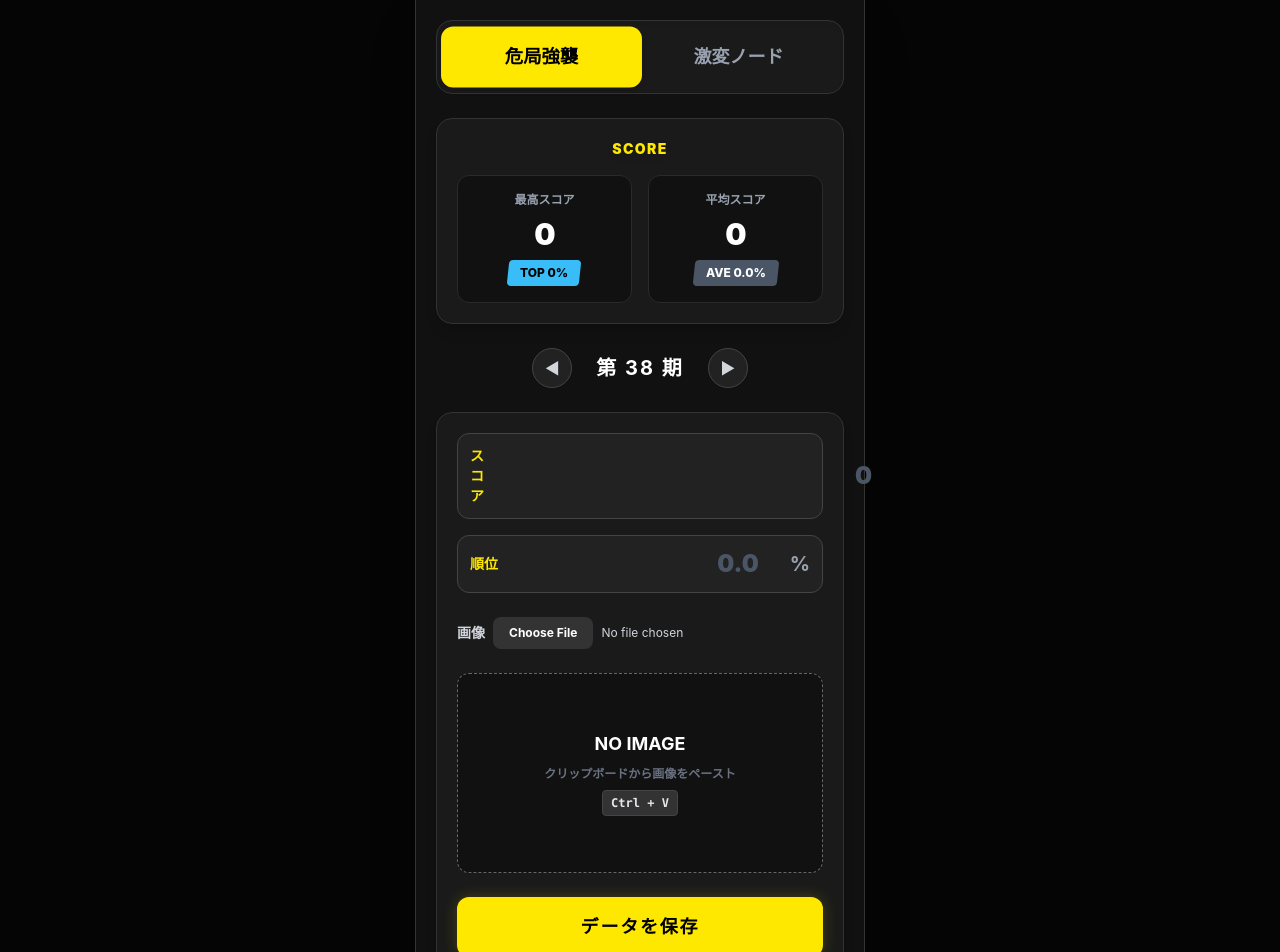
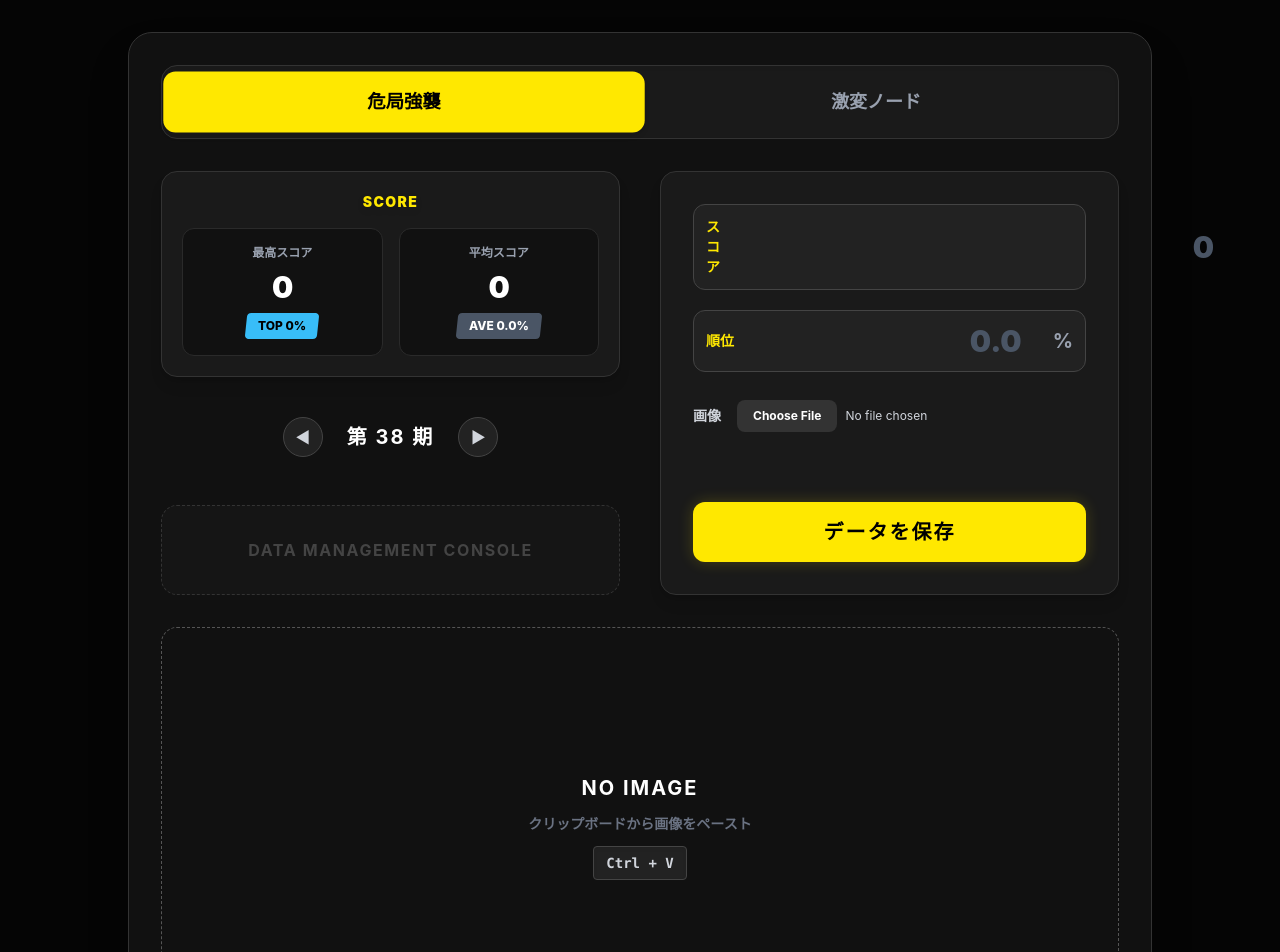
Before and after one commit to seazoo-nnatuna/ZZZ_Score_CrisisAssault, a React (Vite) app: page / in a window 1280 px wide. Shown: the top 952 px of the page. Built offline with nearby package versions, Linux system fonts and the light colour scheme; no server answers; the database is empty.

Commit message:
デザイン調整

```diff
--- a/src/App.jsx
+++ b/src/App.jsx
@@ -117,26 +117,53 @@ export default function App() {
     }
   };
 
-  // ▼ がレイアウト
+  // ▼ ここから下がレイアウトの要（かなめ）です
   return (
-    // 一番外側の背景を「深い紺色 (bg-blue-950)」に変更
-    <div className="bg-[#050505] min-h-screen w-full flex justify-center text-white font-sans select-none">
+    <div className="bg-[#050505] min-h-screen w-full flex justify-center items-start text-white font-sans select-none lg:p-8">
 
-      {/* 2. アプリの本体枠を「少し明るい紺色 (bg-blue-900)」に変更し、枠線も青系 (border-blue-800) に */}
-      <div className="w-full max-w-[450px] bg-[#111111] min-h-screen border-x border-[#333] shadow-2xl p-4 sm:p-5">
+      <div className="w-full max-w-[450px] lg:max-w-5xl bg-[#111111] min-h-screen lg:min-h-fit lg:rounded-3xl border-x lg:border border-[#333] shadow-2xl p-4 sm:p-5 lg:p-8">
 
         <HeaderTabs activeMode={activeMode} setActiveMode={setActiveMode} />
+
+        <div className="grid grid-cols-1 lg:grid-cols-2 gap-8 lg:gap-10 mt-6 lg:mt-8">
+          {/* 左カラム：スコアサマリー ＆ 期の切り替え */}
+          <div className="flex flex-col gap-4">
             <ScoreSummary highestRecord={highestRecord} averageScore={averageScore} averageRank={averageRank} />
             <SeasonNav currentSeason={currentSeason} setCurrentSeason={setCurrentSeason} />
+
+            <div className="hidden lg:flex flex-1 items-center justify-center border border-dashed border-[#333] rounded-2xl bg-[#151515] text-[#444] font-bold tracking-widest mt-2 p-8">
+              DATA MANAGEMENT CONSOLE
+            </div>
+          </div>
+
+          {/* 右カラム：データ入力フォーム */}
+          <div className="flex flex-col h-full">
             <ScoreForm
               score={score} setScore={setScore}
               rank={rank} setRank={setRank}
               handleImageChange={handleImageChange}
-          imagePreview={imagePreview}
               handleSave={handleSave}
               isSubmitting={isSubmitting} isLoading={isLoading} currentRecordId={currentRecordId}
             />
           </div>
         </div>
+
+        {/* 【新規】全幅の画像プレビューエリアを下部に配置 */}
+        <div className="mt-8 border border-dashed border-[#555] rounded-2xl min-h-[250px] lg:min-h-[400px] flex items-center justify-center p-4 bg-[#111] overflow-hidden relative">
+          {imagePreview ? (
+            <img src={imagePreview} alt="リザルトプレビュー" className="max-w-full max-h-[600px] object-contain rounded-lg shadow-2xl shadow-black" />
+          ) : (
+            <div className="text-center text-gray-400">
+              <div className="text-xl font-bold mb-3 text-white tracking-widest">NO IMAGE</div>
+              <div className="text-sm font-bold text-gray-500">
+                クリップボードから画像をペースト <br />
+                <span className="inline-block mt-3 bg-[#222] px-3 py-1.5 rounded text-gray-300 font-mono border border-[#444] shadow-inner">Ctrl + V</span>
+              </div>
+            </div>
+          )}
+        </div>
+
+      </div>
+    </div>
   );
 }
--- a/src/components/ScoreForm.jsx
+++ b/src/components/ScoreForm.jsx
@@ -1,12 +1,11 @@
 import React from 'react';
 
 export default function ScoreForm({
-  score, setScore, rank, setRank, handleImageChange, imagePreview, handleSave, isSubmitting, isLoading, currentRecordId
+  score, setScore, rank, setRank, handleImageChange, handleSave, isSubmitting, isLoading, currentRecordId
 }) {
   return (
-    <div className="bg-[#1a1a1a] p-5 rounded-2xl border border-[#333] shadow-lg mb-6">
-      <div className="flex flex-col items-center mb-6">
-        <div className="w-full space-y-4">
+    <div className="bg-[#1a1a1a] p-5 lg:p-8 rounded-2xl border border-[#333] shadow-lg flex flex-col justify-between h-full">
+      <div className="w-full space-y-5 mb-8">
 
         <div className="flex items-center justify-between bg-[#222] p-3 rounded-xl border border-[#444] focus-within:border-[#ffe800] transition-colors">
           <span className="w-16 text-left text-sm font-bold text-[#ffe800]">スコア</span>
@@ -14,7 +13,7 @@ export default function ScoreForm({
             type="number"
             value={score}
             onChange={(e) => setScore(e.target.value)}
-              className="flex-1 bg-transparent px-2 text-right text-2xl text-white font-black focus:outline-none placeholder-gray-600"
+            className="flex-1 bg-transparent px-2 text-right text-2xl lg:text-3xl text-white font-black focus:outline-none placeholder-gray-600"
             placeholder="0"
           />
         </div>
@@ -27,7 +26,7 @@ export default function ScoreForm({
               step="0.1"
               value={rank}
               onChange={(e) => setRank(e.target.value)}
-                className="w-full bg-transparent px-2 text-right text-2xl text-white font-black focus:outline-none placeholder-gray-600"
+              className="w-full bg-transparent px-2 text-right text-2xl lg:text-3xl text-white font-black focus:outline-none placeholder-gray-600"
               placeholder="0.0"
             />
             <span className="font-bold text-gray-400 text-xl">%</span>
@@ -35,7 +34,7 @@ export default function ScoreForm({
         </div>
 
         <div className="flex items-center justify-between pt-2">
-            <span className="text-gray-300 font-bold text-sm whitespace-nowrap mr-2">画像</span>
+          <span className="text-gray-300 font-bold text-sm whitespace-nowrap mr-4">画像</span>
           <input
             type="file"
             accept="image/*"
@@ -45,26 +44,11 @@ export default function ScoreForm({
         </div>
 
       </div>
-      </div>
-
-      <div className="border border-dashed border-[#666] rounded-xl min-h-[200px] flex items-center justify-center p-2 mb-6 bg-[#111] overflow-hidden relative">
-        {imagePreview ? (
-          <img src={imagePreview} alt="リザルトプレビュー" className="max-w-full max-h-[250px] object-contain rounded-lg shadow-black/50 shadow-inner" />
-        ) : (
-          <div className="text-center text-gray-400">
-            <div className="text-lg font-bold mb-2 text-white">NO IMAGE</div>
-            <div className="text-xs font-bold text-gray-500">
-              クリップボードから画像をペースト <br />
-              <span className="inline-block mt-2 bg-[#333] px-2 py-1 rounded text-gray-200 font-mono border border-[#444]">Ctrl + V</span>
-            </div>
-          </div>
-        )}
-      </div>
 
       <button
         onClick={handleSave}
         disabled={isSubmitting || isLoading}
-        className={`w-full py-4 rounded-xl text-black text-lg font-black tracking-widest transition-all ${
+        className={`w-full py-4 rounded-xl text-black text-lg lg:text-xl font-black tracking-widest transition-all ${
           isSubmitting || isLoading ? 'bg-gray-500 cursor-not-allowed text-gray-300' : 'bg-[#ffe800] hover:bg-[#ffdf00] active:scale-[0.98] shadow-[0_0_15px_rgba(255,232,0,0.2)]'
         }`}
       >
--- a/src/utils/imageUtils.js
+++ b/src/utils/imageUtils.js
@@ -3,7 +3,7 @@ import { createWorker } from 'tesseract.js';
 
 // 画像を圧縮する関数
 export const compressImage = async (file) => {
-  const options = { maxSizeMB: 0.2, maxWidthOrHeight: 640, useWebWorker: true };
+  const options = { maxSizeMB: 1.0, maxWidthOrHeight: 1280, useWebWorker: true };
   return await imageCompression(file, options);
 };
 
```
Lines whose indentation alone changed are shown as unchanged.
